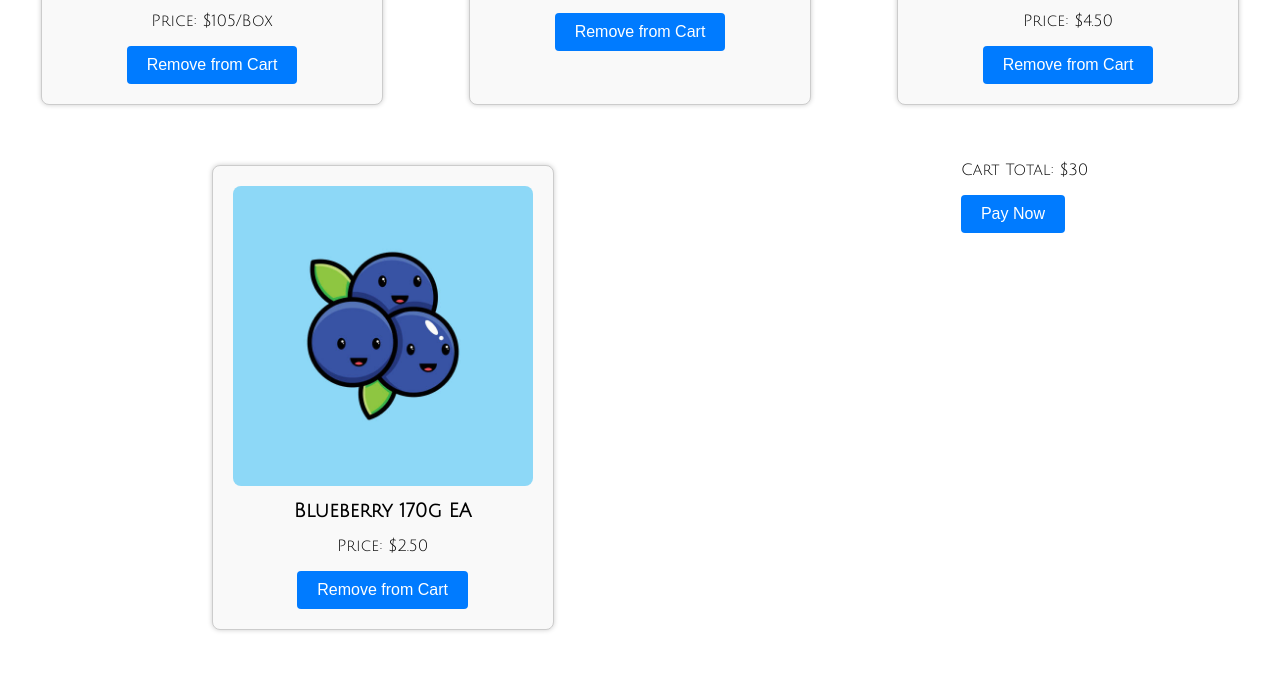
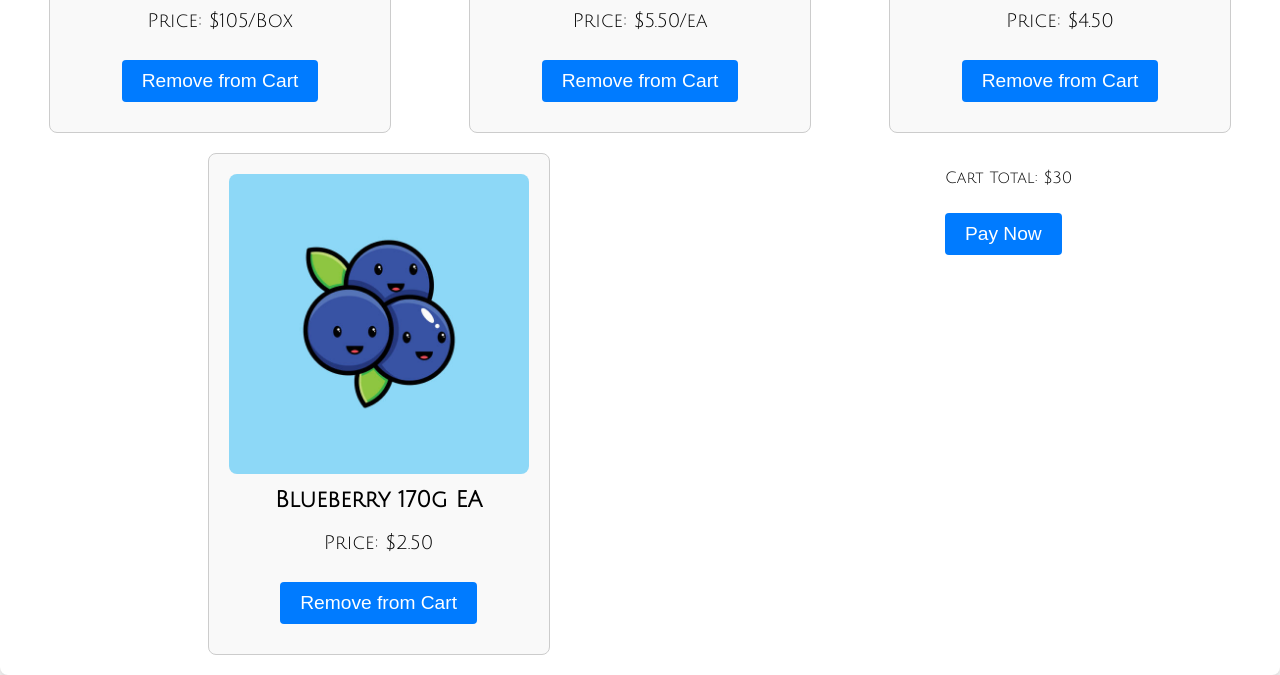
Before and after one commit to LeonardoBrady/GA-Assignment-One, a plain HTML site: page index.html in a window 1280 px wide. Shown: the part 388-1063 px from the top of the page. Drawn offline with Linux system fonts and the light colour scheme.

Commit message:
adjust cart layout

```diff
--- a/index.html
+++ b/index.html
@@ -4,9 +4,12 @@
     <meta charset="UTF-8" />
     <meta name="viewport" content="width=device-width, initial-scale=1.0" />
     <!-- Julius Sans One font -->
-    <link rel="preconnect" href="https://fonts.googleapis.com">
-    <link rel="preconnect" href="https://fonts.gstatic.com" crossorigin>
-    <link href="https://fonts.googleapis.com/css2?family=Julius+Sans+One&display=swap" rel="stylesheet">
+    <link rel="preconnect" href="https://fonts.googleapis.com" />
+    <link rel="preconnect" href="https://fonts.gstatic.com" crossorigin />
+    <link
+      href="https://fonts.googleapis.com/css2?family=Julius+Sans+One&display=swap"
+      rel="stylesheet"
+    />
     <title>Generation Australia Assignment One</title>
     <link rel="stylesheet" href="styles.css" />
   </head>
@@ -49,7 +52,7 @@
         <p>Price: $2.50</p>
         <button>Remove from Cart</button>
       </div>
-      <!-- cart total price -->
+      <!-- Cart total price -->
       <div class="cart-total">
         <p>Cart Total: $30</p>
         <button>Pay Now</button>
--- a/styles.css
+++ b/styles.css
@@ -1,13 +1,30 @@
 html {
-    font-family: 'Julius Sans One', sans-serif;
+  font-family: "Julius Sans One", sans-serif;
 }
 
-/* Default styling for cart items */
+/* cart section css starts */
+/* Overall styling */
+body {
+  font-family: "Julius Sans One", sans-serif;
+  background-color: #f4f4f4;
+  margin: 0;
+  padding: 0;
+  display: flex;
+  justify-content: center;
+  align-items: center;
+  min-height: 100vh;
+}
+
+/* Cart section styling */
 #cart {
   display: flex;
   flex-wrap: wrap;
   justify-content: space-around;
   gap: 20px;
+  background-color: #fff;
+  padding: 20px;
+  border-radius: 8px;
+  box-shadow: 0 4px 6px rgba(0, 0, 0, 0.1);
 }
 
 .cart-item {
@@ -17,8 +34,6 @@ html {
   text-align: center;
   max-width: 300px;
   background-color: #f9f9f9;
-  box-shadow: 0 0 5px rgba(0, 0, 0, 0.2);
-  margin: 20px;
   transition: transform 0.2s;
 }
 
@@ -28,17 +43,17 @@ html {
 
 .cart-item img {
   max-width: 100%;
-  height: auto;
+  height: 300px;
   border-radius: 8px;
 }
 
 .cart-item h2 {
-  font-size: 1.2rem;
+  font-size: 1.4rem;
   margin: 10px 0;
 }
 
 .cart-item p {
-  font-size: 1rem;
+  font-size: 1.2rem;
 }
 
 /* Styling for buttons */
@@ -50,11 +65,16 @@ button {
   border-radius: 4px;
   cursor: pointer;
   transition: background-color 0.3s;
-  font-size: 1rem;
+  font-size: 1.2rem;
+  margin: 10px 0;
 }
 
 button:hover {
   background-color: #0056b3;
+}
+
+/* styling for cart-total */
+.cart-total {
 }
 
 /* Styling for smaller screens (e.g., tablets and mobile) */
@@ -68,3 +88,4 @@ button:hover {
     max-width: 100%;
   }
 }
+/* cart section css ends here */
```
